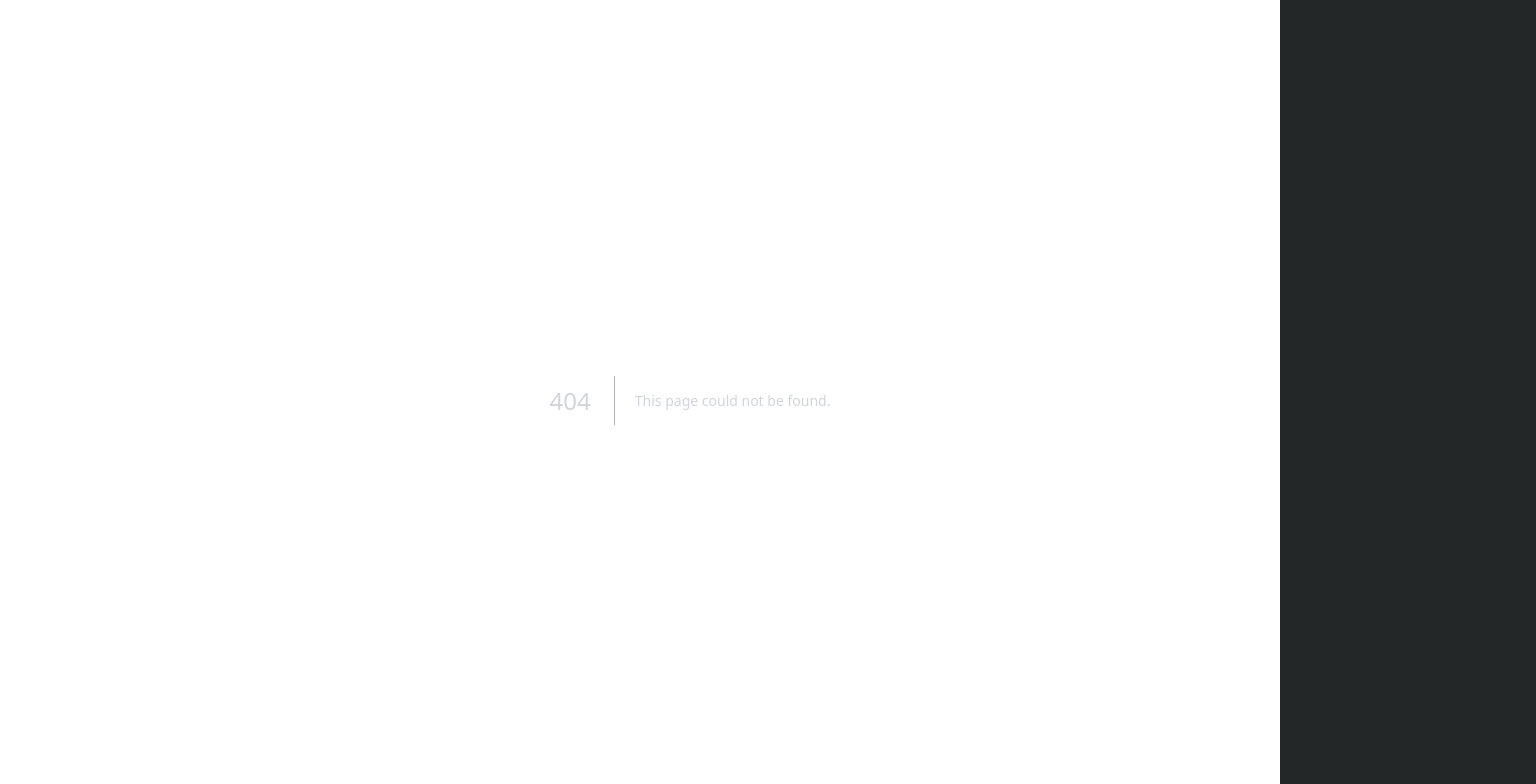
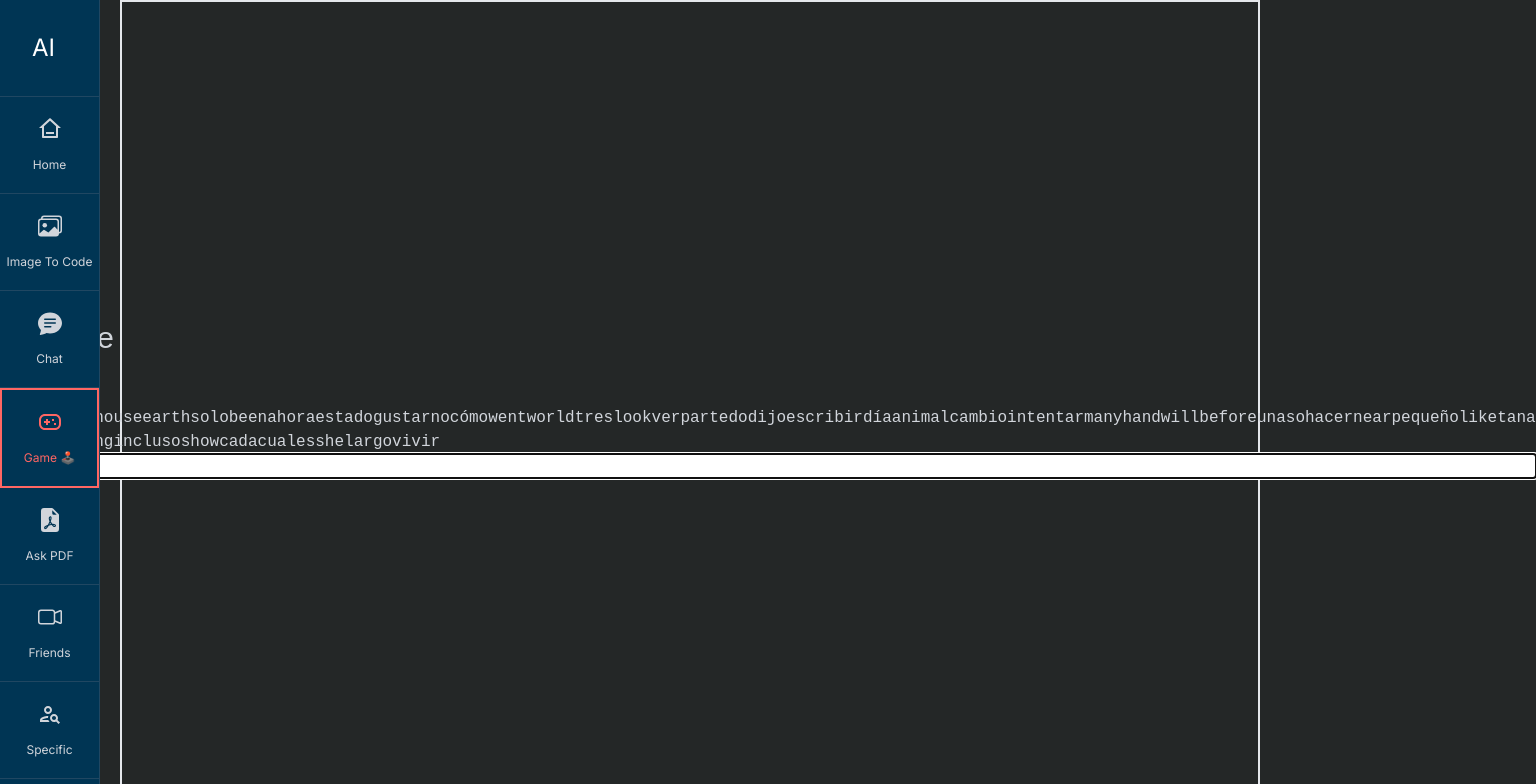
Before and after one commit to DereckAn/ima2code, a Next.js app: page /game in a window 1280 px wide. Before the commit this address had no page. Shown: the top 784 px of the page, 1536 px wide, since content can reach past the window. Built offline with nearby package versions, Linux system fonts and the light colour scheme.

Commit message:
typing clone game

```diff
--- /dev/null
+++ b/app/(root)/game/page.tsx
@@ -0,0 +1,66 @@
+"use client";
+import { useState, useEffect } from "react";
+import { INITIAL_WORDS } from "./words";
+
+const TypinGame = () => {
+    const INITIAL_TIME = 30;
+    const [words, setWords] = useState<string[]>([]);
+    const [currentTime, setCurrentTime] = useState<number>(INITIAL_TIME);
+    const [playing, setPlaying] = useState<boolean>(false);
+    const [wpm, setWpm] = useState<number>(0);
+    const [accuracy, setAccuracy] = useState<number>(0);
+
+    useEffect(() => {
+      initGame();
+    }, []);
+
+    const initGame = () => {
+      setPlaying(false);
+      const shuffledWords = INITIAL_WORDS.sort(() => Math.random() - 0.5).slice(0, 50);
+      setWords(shuffledWords);
+      setCurrentTime(INITIAL_TIME);
+    };
+
+
+  const initEvents = () => {};
+
+
+
+  const handleInput = (e: React.ChangeEvent<HTMLInputElement>) => {
+    // Aquí irá la lógica para manejar la entrada del usuario
+  };
+
+
+  return (
+    <section className="font-mono h-screen grid place-content-center border-2">
+      <h1 className="text-3xl">Type clone Game </h1>
+      hola perro
+      <time className="">{currentTime}</time>
+      {/* <p className="hola" dangerouslySetInnerHTML={{ __html: text }}></p> */}
+
+
+
+
+      <p>
+          {words.map((word, index) => (
+            <span key={index}>
+              {word.split('').map((letter, i) => (
+                <span key={i}>{letter}</span>
+              ))}
+            </span>
+          ))}
+        </p>
+
+
+
+      <input
+        className=""
+        autoFocus
+        // value={inputValue}
+        onChange={handleInput}
+      ></input>
+    </section>
+  );
+};
+
+export default TypinGame;
--- /dev/null
+++ b/app/(root)/game/words.ts
@@ -0,0 +1,447 @@
+export const INITIAL_WORDS = [
+  "the",
+  "el",
+  "la",
+  "of",
+  "de",
+  "and",
+  "y",
+  "a",
+  "un",
+  "una",
+  "to",
+  "a",
+  "in",
+  "en",
+  "is",
+  "es",
+  "you",
+  "tú",
+  "usted",
+  "that",
+  "eso",
+  "aquel",
+  "it",
+  "él",
+  "ella",
+  "eso",
+  "he",
+  "él",
+  "was",
+  "era",
+  "estaba",
+  "for",
+  "para",
+  "on",
+  "en",
+  "sobre",
+  "are",
+  "son",
+  "están",
+  "with",
+  "con",
+  "as",
+  "como",
+  "I",
+  "yo",
+  "his",
+  "su (de él)",
+  "they",
+  "ellos",
+  "ellas",
+  "be",
+  "ser",
+  "estar",
+  "at",
+  "en",
+  "one",
+  "uno",
+  "have",
+  "tener",
+  "this",
+  "este",
+  "esta",
+  "from",
+  "de",
+  "or",
+  "o",
+  "had",
+  "tenía",
+  "había",
+  "by",
+  "por",
+  "hot",
+  "caliente",
+  "word",
+  "palabra",
+  "but",
+  "pero",
+  "what",
+  "qué",
+  "some",
+  "algunos",
+  "algunas",
+  "we",
+  "nosotros",
+  "nosotras",
+  "can",
+  "poder",
+  "out",
+  "fuera",
+  "afuera",
+  "other",
+  "otro",
+  "otra",
+  "were",
+  "eran",
+  "estaban",
+  "all",
+  "todo",
+  "todos",
+  "there",
+  "allí",
+  "ahí",
+  "when",
+  "cuando",
+  "up",
+  "arriba",
+  "use",
+  "usar",
+  "your",
+  "tu",
+  "su",
+  "how",
+  "cómo",
+  "said",
+  "dijo",
+  "an",
+  "un",
+  "una",
+  "each",
+  "cada",
+  "she",
+  "ella",
+  "which",
+  "cuál",
+  "cuales",
+  "do",
+  "hacer",
+  "their",
+  "su (de ellos)",
+  "time",
+  "tiempo",
+  "if",
+  "si",
+  "will",
+  "voluntad",
+  'futuro de "será"',
+  "way",
+  "camino",
+  "manera",
+  "about",
+  "acerca de",
+  "many",
+  "muchos",
+  "muchas",
+  "then",
+  "entonces",
+  "them",
+  "ellos",
+  "ellas",
+  "write",
+  "escribir",
+  "would",
+  'condicional de "sería"',
+  "like",
+  "gustar",
+  "como",
+  "so",
+  "así que",
+  "tan",
+  "these",
+  "estos",
+  "estas",
+  "her",
+  "su (de ella)",
+  "ella",
+  "long",
+  "largo",
+  "make",
+  "hacer",
+  "thing",
+  "cosa",
+  "see",
+  "ver",
+  "him",
+  "él",
+  "a él",
+  "two",
+  "dos",
+  "has",
+  "tiene",
+  "ha",
+  "look",
+  "mirar",
+  "more",
+  "más",
+  "day",
+  "día",
+  "could",
+  "podría",
+  "go",
+  "ir",
+  "come",
+  "venir",
+  "did",
+  "hizo",
+  "number",
+  "número",
+  "sound",
+  "sonido",
+  "no",
+  "no",
+  "most",
+  "la mayoría",
+  "people",
+  "gente",
+  "personas",
+  "my",
+  "mi",
+  "over",
+  "sobre",
+  "know",
+  "saber",
+  "water",
+  "agua",
+  "than",
+  "que",
+  "call",
+  "llamar",
+  "first",
+  "primero",
+  "who",
+  "quién",
+  "may",
+  "mayo",
+  "poder",
+  "down",
+  "abajo",
+  "side",
+  "lado",
+  "been",
+  "sido",
+  "estado",
+  "now",
+  "ahora",
+  "find",
+  "encontrar",
+  "cualquier",
+  "alguno",
+  "new",
+  "nuevo",
+  "work",
+  "trabajo",
+  "part",
+  "parte",
+  "take",
+  "tomar",
+  "get",
+  "obtener",
+  "place",
+  "lugar",
+  "made",
+  "hecho",
+  "live",
+  "vivir",
+  "where",
+  "donde",
+  "after",
+  "después",
+  "back",
+  "atrás",
+  "espalda",
+  "little",
+  "pequeño",
+  "only",
+  "solo",
+  "round",
+  "redondo",
+  "ronda",
+  "man",
+  "hombre",
+  "year",
+  "año",
+  "came",
+  "vino",
+  "show",
+  "mostrar",
+  "espectáculo",
+  "every",
+  "cada",
+  "good",
+  "bueno",
+  "me",
+  "me",
+  "give",
+  "dar",
+  "our",
+  "nuestro",
+  "under",
+  "debajo",
+  "name",
+  "nombre",
+  "very",
+  "muy",
+  "through",
+  "a través",
+  "just",
+  "solo",
+  "justo",
+  "form",
+  "forma",
+  "sentence",
+  "frase",
+  "great",
+  "grande",
+  "genial",
+  "think",
+  "pensar",
+  "say",
+  "decir",
+  "help",
+  "ayuda",
+  "low",
+  "bajo",
+  "line",
+  "línea",
+  "differ",
+  "diferir",
+  "turn",
+  "girar",
+  "turno",
+  "cause",
+  "causa",
+  "much",
+  "mucho",
+  "mean",
+  "significar",
+  "before",
+  "antes",
+  "move",
+  "mover",
+  "right",
+  "derecho",
+  "correcto",
+  "boy",
+  "chico",
+  "old",
+  "viejo",
+  "too",
+  "demasiado",
+  "same",
+  "mismo",
+  "tell",
+  "decir",
+  "does",
+  "hace",
+  "set",
+  "conjunto",
+  "establecer",
+  "three",
+  "tres",
+  "want",
+  "querer",
+  "air",
+  "aire",
+  "well",
+  "bien",
+  "also",
+  "también",
+  "play",
+  "jugar",
+  "small",
+  "pequeño",
+  "end",
+  "fin",
+  "put",
+  "poner",
+  "home",
+  "hogar",
+  "read",
+  "leer",
+  "hand",
+  "mano",
+  "port",
+  "puerto",
+  "large",
+  "grande",
+  "spell",
+  "deletrear",
+  "add",
+  "añadir",
+  "even",
+  "incluso",
+  "land",
+  "tierra",
+  "here",
+  "aquí",
+  "must",
+  "debe",
+  "big",
+  "grande",
+  "high",
+  "alto",
+  "such",
+  "tal",
+  "follow",
+  "seguir",
+  "act",
+  "actuar",
+  "why",
+  "por qué",
+  "ask",
+  "preguntar",
+  "men",
+  "hombres",
+  "change",
+  "cambio",
+  "cambiar",
+  "went",
+  "fue",
+  "light",
+  "luz",
+  "kind",
+  "tipo",
+  "off",
+  "apagado",
+  "need",
+  "necesitar",
+  "house",
+  "casa",
+  "picture",
+  "imagen",
+  "try",
+  "intentar",
+  "us",
+  "nosotros",
+  "again",
+  "otra vez",
+  "animal",
+  "animal",
+  "point",
+  "punto",
+  "mother",
+  "madre",
+  "world",
+  "mundo",
+  "near",
+  "cerca",
+  "build",
+  "construir",
+  "self",
+  "yo mismo",
+  "earth",
+  "tierra",
+  "father",
+  "padre",
+];
--- a/assets/constants.tsx
+++ b/assets/constants.tsx
@@ -1,11 +1,11 @@
-import { RiHome3Line } from "react-icons/ri";
 import {
+  BsCameraVideo,
   BsChatTextFill,
-  BsCameraVideo,
   BsFillFileEarmarkPdfFill,
   BsImages,
 } from "react-icons/bs";
 import { MdOutlinePersonSearch } from "react-icons/md";
+import { RiGamepadLine, RiHome3Line } from "react-icons/ri";
 
 export const routes = [
   {
@@ -24,6 +24,11 @@ export const routes = [
     icon: BsChatTextFill,
   },
   {
+    name: "Game 🕹️",
+    path: "/game",
+    icon: RiGamepadLine,
+  },
+  {
     name: "Ask PDF",
     path: "/PDFai",
     icon: BsFillFileEarmarkPdfFill,
--- a/tailwind.config.ts
+++ b/tailwind.config.ts
@@ -17,6 +17,9 @@ module.exports = {
         tertiary:'#3d7b80',
         fourth: '#ff6663'
       },
+      fontFamily:{
+        'mono': ['"Fira Code"','monospace']
+      }
     },
   },
   plugins: [require("tailwindcss-animate"), require("flowbite/plugin")],
```
